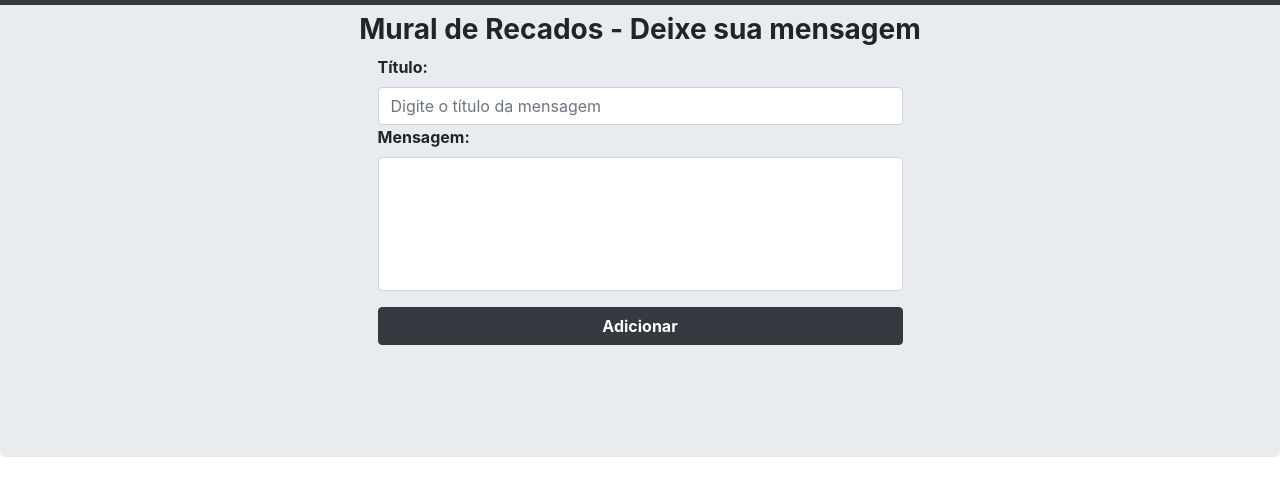
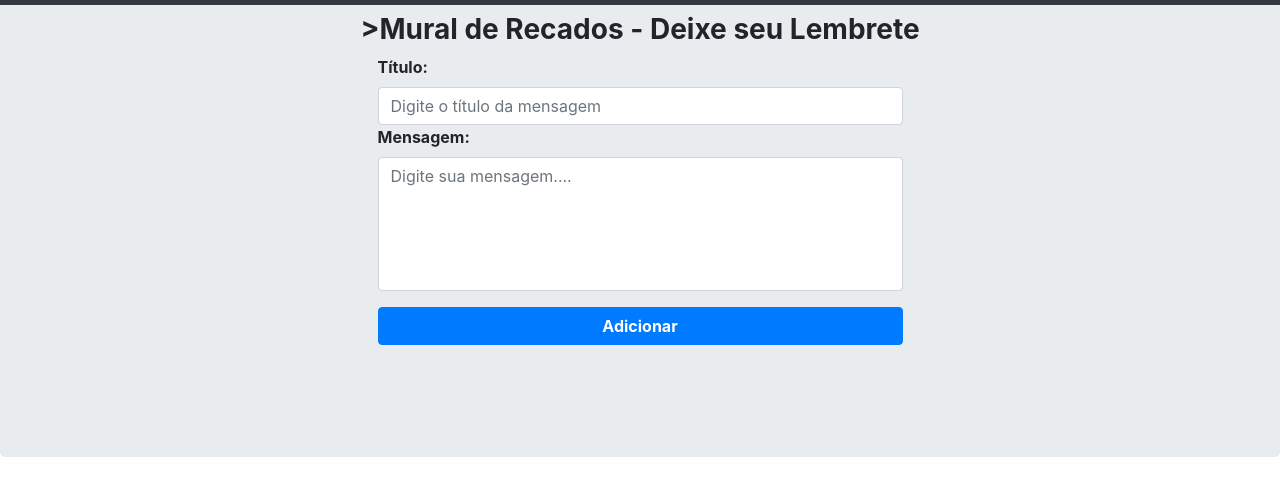
Before and after one commit to Alexandrepping/scrapbook2.0, a plain HTML site: page index.html in a window 1280 px wide. Shown: the part 51-546 px from the top of the page. Drawn offline with nearby package versions, Linux system fonts and the light colour scheme.

Commit message:
Realizado ajustes pequenos no Layout

```diff
--- a/index.html
+++ b/index.html
@@ -21,7 +21,7 @@
       <div class="jumbotron">
         <div class="container d-flex flex-column align-items-center">
           <h3 class="font-weight-bold">
-            Mural de Recados - Deixe sua mensagem
+            >Mural de Recados - Deixe seu Lembrete
           </h3>
 
           <div id="inputField" class="col-md-6">
@@ -39,11 +39,12 @@
               class="form-control"
               cols="30"
               rows="5"
+              placeholder="Digite sua mensagem...."
             ></textarea>
             <button
               id="addButton"
               type="button"
-              class="btn btn-dark mt-2 w-100 mt-3 font-weight-bold"
+              class="btn btn-primary mt-2 w-100 mt-3 font-weight-bold"
             >
               Adicionar
             </button>
```
